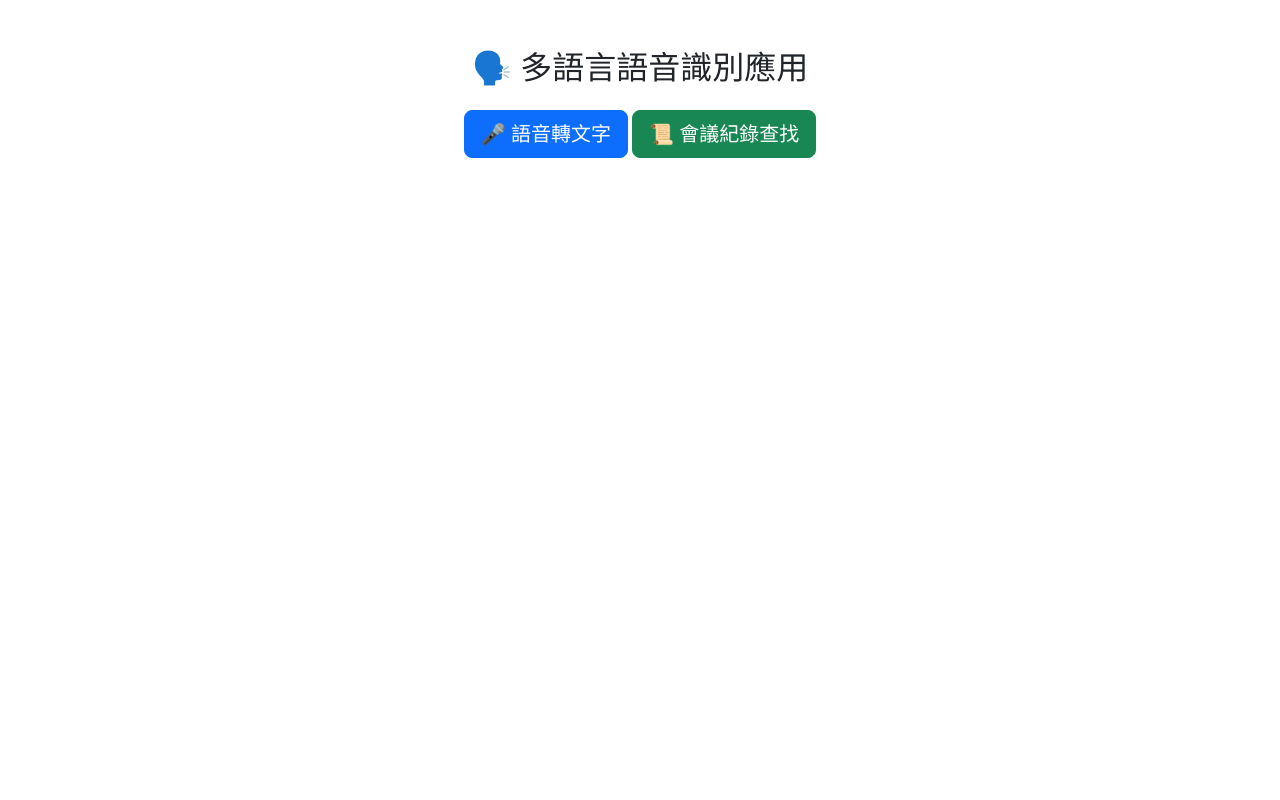
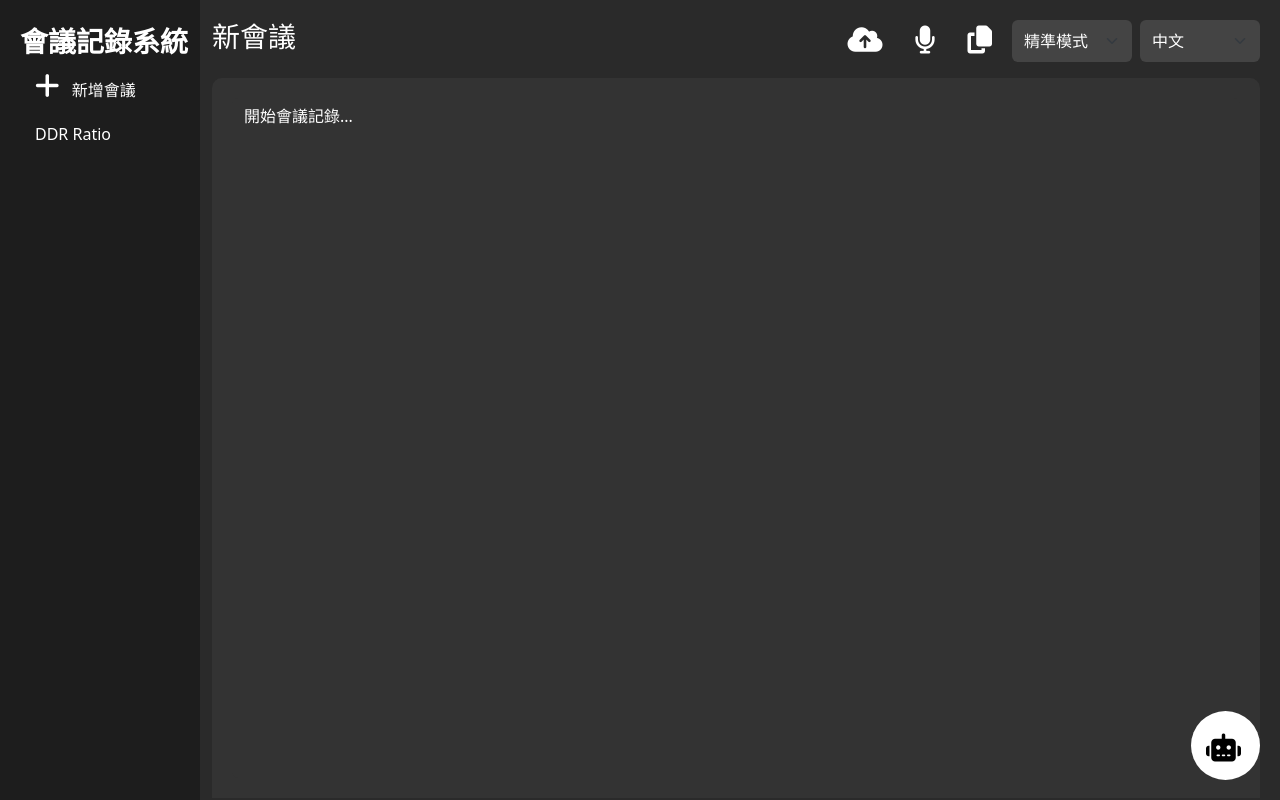
Before and after one commit to daidaiclub/Careerhack-2025-RealTime-Translate-System, a plain HTML site: page ui/index.html in a window 1280 px wide. Drawn offline with nearby package versions, Linux system fonts and the light colour scheme.

Commit message:
feat: Update UI index.html

```diff
--- a/ui/index.html
+++ b/ui/index.html
@@ -1,17 +1,115 @@
 <!DOCTYPE html>
 <html lang="zh-TW">
+
 <head>
-    <meta charset="UTF-8">
-    <meta name="viewport" content="width=device-width, initial-scale=1.0">
-    <title>語音轉文字應用</title>
-    <link href="https://cdn.jsdelivr.net/npm/bootstrap@5.3.0/dist/css/bootstrap.min.css" rel="stylesheet">
+  <meta charset="UTF-8">
+  <meta name="viewport" content="width=device-width, initial-scale=1.0">
+  <title>會議記錄系統</title>
+  <link href="https://cdn.jsdelivr.net/npm/bootstrap@5.3.0-alpha1/dist/css/bootstrap.min.css" rel="stylesheet">
+  <link rel="stylesheet" href="https://cdnjs.cloudflare.com/ajax/libs/font-awesome/6.7.2/css/all.min.css">
+  <link rel="stylesheet" href="style.css">
+  </link>
 </head>
-<body class="text-center">
-    <div class="container mt-5">
-        <h2>🗣️ 多語言語音識別應用</h2>
-        <a href="speech_to_text.html" class="btn btn-primary btn-lg mt-3">🎤 語音轉文字</a>
-        <a href="search_meeting.html" class="btn btn-success btn-lg mt-3">📜 會議紀錄查找</a>
+
+<body>
+  <div class="container-fluid">
+    <div class="row">
+      <!-- Sidebar -->
+      <div class="sidebar">
+        <span class="navbar-brand">會議記錄系統</span>
+        <ul class="list-unstyled">
+          <li><i class="fas fa-plus"></i> <span class="ms-2">新增會議</span></li>
+          <li>DDR Ratio</li>
+        </ul>
+      </div>
+
+      <!-- Content Area -->
+      <div class="content">
+        <div class="d-flex justify-content-between mb-3">
+          <h3>新會議</h3>
+          <div class="d-flex">
+            <button class="btn btn-icon me-2" data-bs-toggle="tooltip" data-bs-placement="top" title="上傳音檔">
+              <i class="fas fa-cloud-upload-alt"></i>
+            </button>
+            <button class="btn btn-icon me-2" data-bs-toggle="tooltip" data-bs-placement="top" title="開始錄音">
+              <i class="fa-solid fa-microphone"></i>
+            </button>
+            <button class="btn btn-icon me-2" data-bs-toggle="tooltip" data-bs-placement="top" title="複製">
+              <i class="fas fa-copy"></i>
+            </button>
+            <select class="form-select mode-select me-2" aria-label="模式選擇" title="選擇模式">
+              <option value="precision">精準模式</option>
+              <option value="speed">快速模式</option>
+            </select>
+            <select class="form-select language-select" aria-label="語言選擇" title="選擇語言">
+              <option value="chinese">中文</option>
+              <option value="english">英文</option>
+              <option value="german">德語</option>
+              <option value="japanese">日語</option>
+            </select>
+          </div>
+        </div>
+        <div class="editor">
+          <textarea class="form-control" placeholder="開始會議記錄..."></textarea>
+        </div>
+      </div>
     </div>
-    <script src="https://cdn.jsdelivr.net/npm/bootstrap@5.3.0/dist/js/bootstrap.bundle.min.js"></script>
+  </div>
+
+  <!-- AI Chatbot -->
+  <div class="chatbot">
+    <div class="d-flex">
+      <strong>AI Chatbot</strong>
+      <button class="btn btn-icon ms-auto" id="close-chatbot">
+        <i class="fas fa-times"></i>
+      </button>
+    </div>
+    <div id="chat-messages" class="chat-messages"></div>
+    <input type="text" id="chat-input" class="form-control mt-2" placeholder="輸入訊息..." />
+  </div>
+
+  <div id="open-chatbot">
+    <i class="fas fa-robot"></i>
+  </div>
+
+  <script src="https://code.jquery.com/jquery-3.6.0.min.js"></script>
+  <script src="https://cdn.jsdelivr.net/npm/bootstrap@5.3.0-alpha1/dist/js/bootstrap.bundle.min.js"></script>
+  <script>
+    $('#open-chatbot').click(function () {
+      $('.chatbot').css('right', '0');
+      $('.content').css('width', 'calc(85% - 450px)');
+      $('#open-chatbot').hide(); // Hide button after opening chatbot
+    });
+
+    $('#close-chatbot').click(function () {
+      $('.chatbot').css('right', '-450px');
+      $('.content').css('width', '85%');
+      $('#open-chatbot').show(); // Show button after closing chatbot
+    });
+
+    $('#chat-input').on('keypress', function (event) {
+      if (event.which === 13) {  // Enter key
+        var userInput = $('#chat-input').val();
+        if (userInput) {
+          $('#chat-messages').append(`
+            <div class="message-container user">
+              <div class="message-user">${userInput}</div>
+            </div>
+          `);
+          $('#chat-input').val('');
+          $('#chat-messages').append(`
+            <div class="message-container ai">
+              <div class="message-ai">已經為您找到有關 DDR Ratio 的會議</div>
+            </div>
+          `);
+
+          $('#chat-messages').animate({
+            scrollTop: $('#chat-messages').get(0).scrollHeight
+          }, 1000);
+        }
+      }
+    });
+  </script>
 </body>
+
 </html>
--- /dev/null
+++ b/ui/style.css
@@ -0,0 +1,181 @@
+body {
+  background-color: #121212;
+  color: white;
+  margin: 0;
+  height: 100vh;
+  overflow: hidden;
+}
+
+.sidebar,
+.content,
+.chatbot {
+  padding: 20px;
+}
+
+.sidebar {
+  background-color: #1d1d1d;
+  height: 100vh;
+  color: white;
+  position: fixed;
+  width: 15%;
+  min-width: 200px;
+}
+
+.sidebar li {
+  padding: 10px 15px;
+  cursor: pointer;
+}
+
+.sidebar li:hover {
+  background-color: #333;
+}
+
+.navbar-brand {
+  font-size: 28px;
+  font-weight: bold;
+}
+
+.content {
+  height: 100vh;
+  width: 85%;
+  background-color: #2a2a2a;
+  margin-left: 15%;
+  transition: width 0.3s ease;
+  padding: 20px;
+}
+
+.editor {
+  background-color: #333;
+  color: white;
+  min-height: calc(100vh - 120px);
+  padding: 20px;
+  border-radius: 10px 10px 0 0;
+  flex-grow: 1;
+  overflow-y: auto;
+}
+
+.chatbot {
+  background-color: #222;
+  color: white;
+  height: 100vh;
+  display: flex;
+  flex-direction: column;
+  justify-content: flex-start;
+  position: fixed;
+  top: 0;
+  right: -450px;
+  width: 450px;
+  border-radius: 10px;
+  transition: right 0.3s ease;
+  padding: 20px;
+}
+
+.chat-messages {
+  overflow-y: auto;
+  flex-grow: 1;
+}
+
+.btn-icon {
+  background-color: transparent;
+  border: none;
+  color: white;
+}
+
+.btn-icon:hover {
+  color: #ffd700;
+}
+
+.mode-select,
+.language-select {
+  background-color: #444;
+  border: none;
+  color: white;
+  width: 120px;
+}
+
+.fas, .fa-solid {
+  font-size: 28px;
+}
+
+.form-control,
+.form-control:focus {
+  height: 60px;
+  background-color: #333;
+  color: white;
+  border: none;
+  resize: none;
+}
+
+.form-control:focus {
+  box-shadow: none;
+}
+
+.form-control::placeholder {
+  color: white;
+}
+
+textarea.form-control {
+  min-height: calc(100vh - 120px);
+}
+
+::-webkit-scrollbar {
+  width: 8px;
+}
+
+::-webkit-scrollbar-thumb {
+  background-color: #444;
+  border-radius: 10px;
+}
+
+::-webkit-scrollbar-track {
+  background-color: #222;
+}
+
+.message-container {
+  display: flex;
+}
+
+.message-container.user {
+  justify-content: flex-end;
+}
+
+.message-container.ai {
+  justify-content: flex-start;
+}
+
+.message-user {
+  display: inline-block;
+  background-color: #444;
+  padding: 10px;
+  border-radius: 10px;
+  margin-bottom: 10px;
+  margin-left: auto;
+  text-align: left;
+  max-width: 70%;
+}
+
+.message-ai {
+  margin-bottom: 10px;
+}
+
+.message-ai div {
+  margin: 0;
+}
+
+#open-chatbot {
+  position: fixed;
+  bottom: 20px;
+  right: 20px;
+  background-color: #ffffff;
+  color: rgb(0, 0, 0);
+  border-radius: 50%;
+  padding: 15px;
+  font-size: 28px;
+  width: 69px;
+  height: 69px;
+  cursor: pointer;
+}
+
+#open-chatbot:hover {
+  background-color: #e0e0e0;
+}
```
